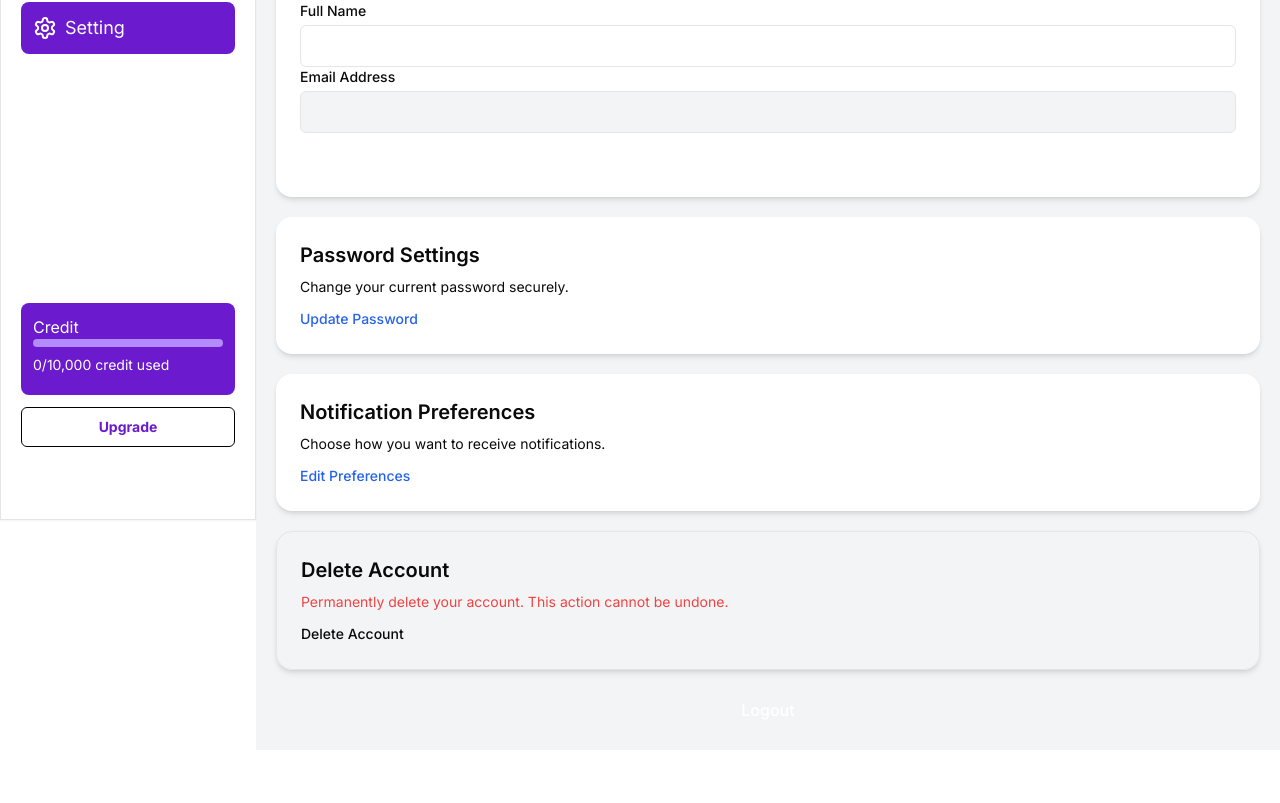
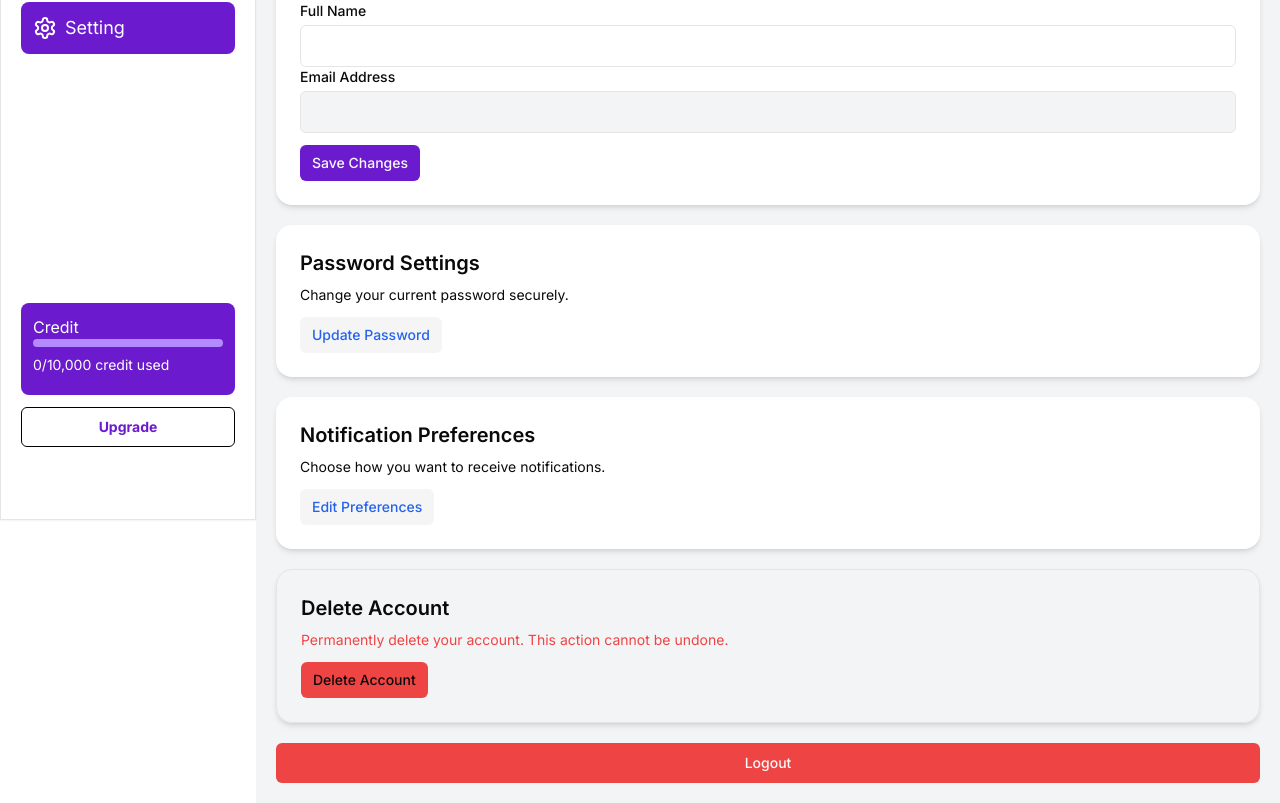
Before and after one commit to akash202004/ai-content-catalyst, a Next.js app: page /dashboard/setting in a window 1280 px wide. Shown: the part 280-1083 px from the top of the page. Before the commit the page ends 1030 px from the top, so only its background shows below. Built offline with nearby package versions, Linux system fonts and the light colour scheme; no server answers.

Commit message:
Add links and buttons for profile and settings pages

```diff
--- a/app/dashboard/_components/Header.tsx
+++ b/app/dashboard/_components/Header.tsx
@@ -1,5 +1,6 @@
 import { Button } from "@/components/ui/button";
 import { UserButton } from "@clerk/nextjs";
+import Link from "next/link";
 import { useRouter } from "next/navigation";
 import React from "react";
 
@@ -23,9 +24,17 @@ const Header = () => {
       </div>
       <div className="flex items-center gap-5">
         <h2 className="text-white bg-primary rounded-full text-sm p-3">
-          Join Membership just for $5/Month
+          <Link href={"/dashboard/billing"}>
+            Join Membership just for $5/Month
+          </Link>
         </h2>
-        <UserButton />
+        <Link href={"/dashboard/profile"}>
+          <UserButton
+            userProfileMode="navigation"
+            userProfileUrl="/dashboard/setting"
+            afterSignOutUrl="/"
+          />
+        </Link>
       </div>
     </div>
   );
--- a/app/dashboard/setting/page.jsx
+++ b/app/dashboard/setting/page.jsx
@@ -1,8 +1,8 @@
 "use client";
-import { useUser } from "@clerk/nextjs";
+import { useUser, signOut } from "@clerk/nextjs";
 import React, { useState } from "react";
 import Image from "next/image";
-
+import { Button } from "@/components/ui/button";
 const SettingsPage = () => {
   const { user } = useUser();
   const [name, setName] = useState(user?.fullName || "");
@@ -17,7 +17,7 @@ const SettingsPage = () => {
   return (
     <div className="min-h-screen bg-gray-100 p-5">
       <div className="max-w-4xl mx-auto flex flex-col gap-5">
-        {/* Each card */}
+        {/* Profile Card */}
         <div className="bg-white p-6 rounded-2xl shadow-md">
           <div className="flex items-center gap-4">
             <Image
@@ -36,6 +36,7 @@ const SettingsPage = () => {
           </div>
         </div>
 
+        {/* Info Edit Card */}
         <div className="bg-white p-6 rounded-2xl shadow-md space-y-6">
           <h2 className="text-xl font-semibold text-gray-800">
             Edit Personal Information
@@ -62,16 +63,14 @@ const SettingsPage = () => {
               className="mt-1 w-full bg-gray-100 border border-gray-300 rounded-md px-4 py-2 text-gray-500 cursor-not-allowed"
             />
           </div>
-          <div className="flex justify-end">
-            <button
-              onClick={handleUpdate}
-              className="bg-blue-600 text-white px-6 py-2 rounded-lg font-medium hover:bg-blue-700 transition"
-            >
+          <div className="flex justify-end mt-3">
+            <Button onClick={handleUpdate} variant="default" size="sm">
               Save Changes
-            </button>
+            </Button>
           </div>
         </div>
 
+        {/* Password Card */}
         <div className="bg-white p-6 rounded-2xl shadow-md">
           <h2 className="text-xl font-semibold text-gray-800 mb-2">
             Password Settings
@@ -79,11 +78,16 @@ const SettingsPage = () => {
           <p className="text-sm text-gray-600">
             Change your current password securely.
           </p>
-          <button className="mt-3 text-blue-600 hover:underline text-sm font-medium">
+          <Button
+            variant="secondary"
+            size="sm"
+            className="mt-3 text-blue-600 hover:underline text-sm font-medium"
+          >
             Update Password
-          </button>
+          </Button>
         </div>
 
+        {/* Notification Card */}
         <div className="bg-white p-6 rounded-2xl shadow-md">
           <h2 className="text-xl font-semibold text-gray-800 mb-2">
             Notification Preferences
@@ -91,11 +95,16 @@ const SettingsPage = () => {
           <p className="text-sm text-gray-600">
             Choose how you want to receive notifications.
           </p>
-          <button className="mt-3 text-blue-600 hover:underline text-sm font-medium">
+          <Button
+            variant="secondary"
+            size="sm"
+            className="mt-3 text-blue-600 hover:underline text-sm font-medium"
+          >
             Edit Preferences
-          </button>
+          </Button>
         </div>
 
+        {/* Delete Account Card */}
         <div className="bg-red-50 p-6 rounded-2xl border border-red-200 shadow-md">
           <h2 className="text-xl font-semibold text-red-600 mb-2">
             Delete Account
@@ -103,18 +112,25 @@ const SettingsPage = () => {
           <p className="text-sm text-red-500">
             Permanently delete your account. This action cannot be undone.
           </p>
-          <button className="mt-3 text-red-600 hover:underline text-sm font-medium">
+          <Button
+            variant="destructive"
+            size="sm"
+            className="mt-3 text-red-600 hover:underline text-sm font-medium"
+          >
             Delete Account
-          </button>
+          </Button>
         </div>
 
+        {/* Logout Button */}
         <div className="flex justify-center">
-          <button
-            onClick={() => signOut({ redirectUrl: "/" })}
-            className="bg-gray-800 text-white px-6 py-2 rounded-lg font-medium hover:bg-gray-900 transition"
+          <Button
+            variant="destructive"
+            // onClick={() => signOut({ redirectUrl: "/" })}
+            size="default"
+            className="w-full sm:w-auto"
           >
             Logout
-          </button>
+          </Button>
         </div>
       </div>
     </div>
```
